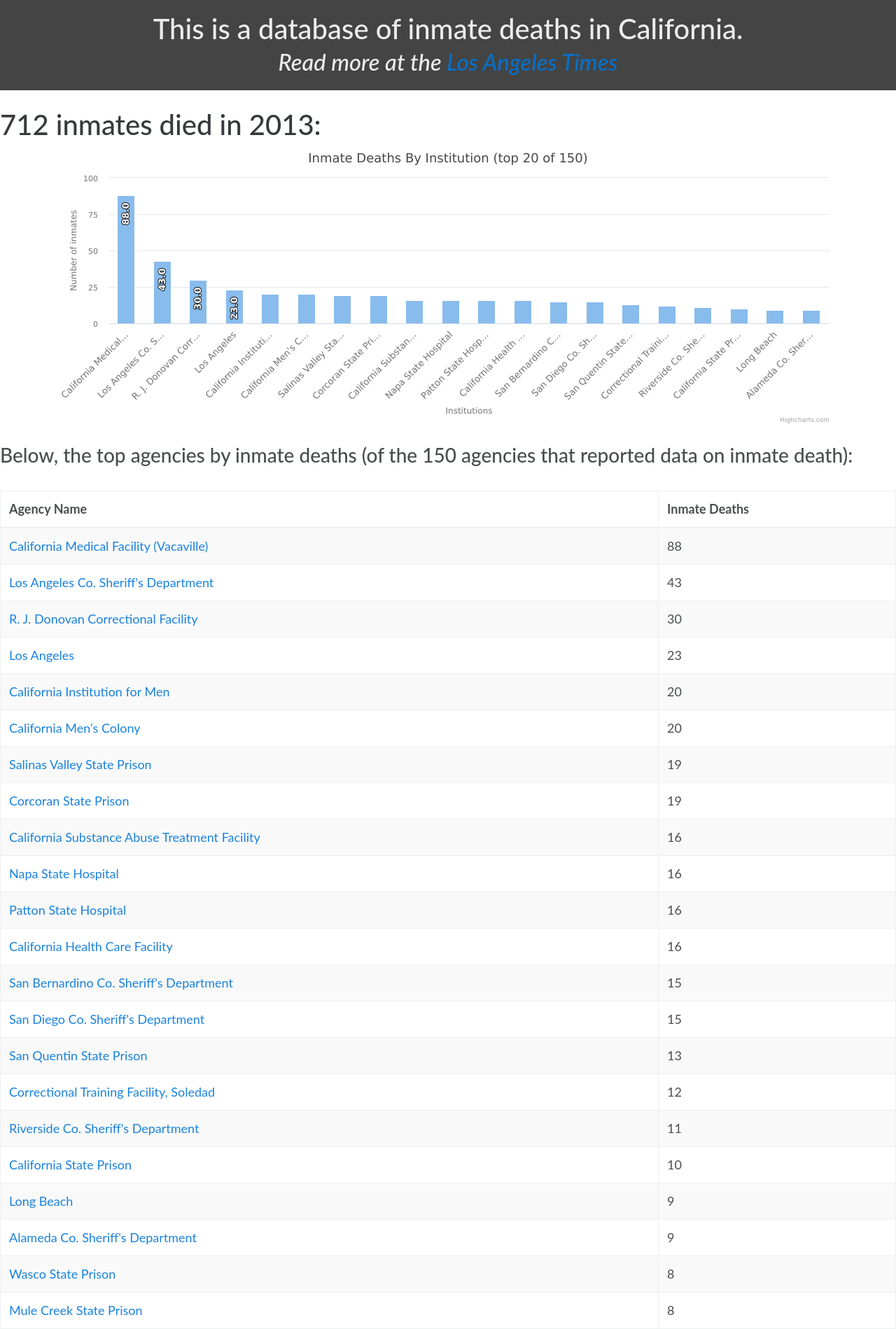
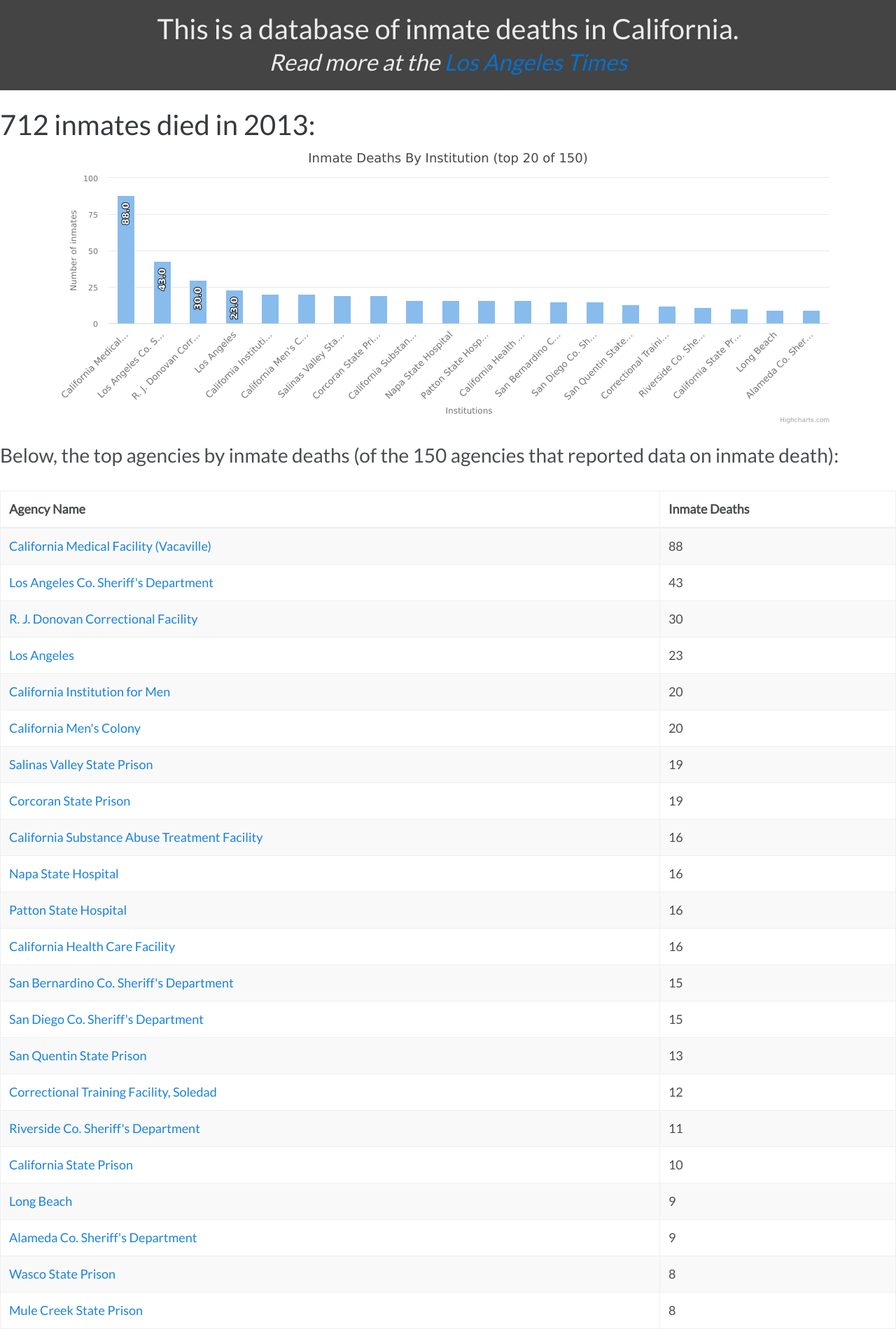
Before and after one commit to pyeu/final-app, a Flask app: page /institutions/ in a window 1280 px wide. Shown: the top 1899 px of the page at 70% size. Run offline with Flask 2, Linux system fonts and the light colour scheme; some libraries are stand-ins or nearby versions.

Commit message:
forgot one page font change

```diff
--- a/templates/institutions.html
+++ b/templates/institutions.html
@@ -6,6 +6,7 @@
       <link rel="stylesheet" href="{{url_for('static', filename='styles.css')}}">
       <script src="https://code.jquery.com/jquery-2.2.4.min.js"></script>
       <script src="https://code.highcharts.com/highcharts.js"></script>
+      <link rel="stylesheet" type="text/css" href="//fonts.googleapis.com/css?family=Lato" />
     </head>
 
     <body>
```
